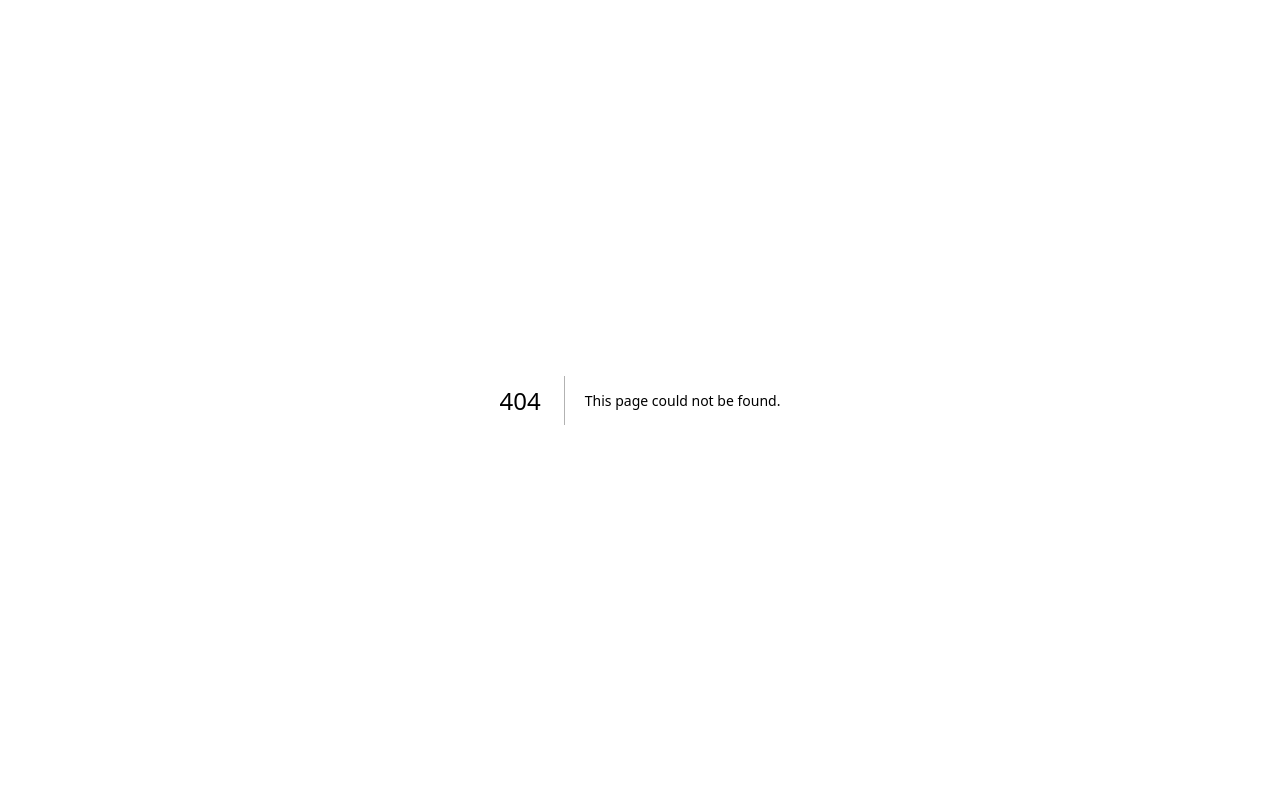
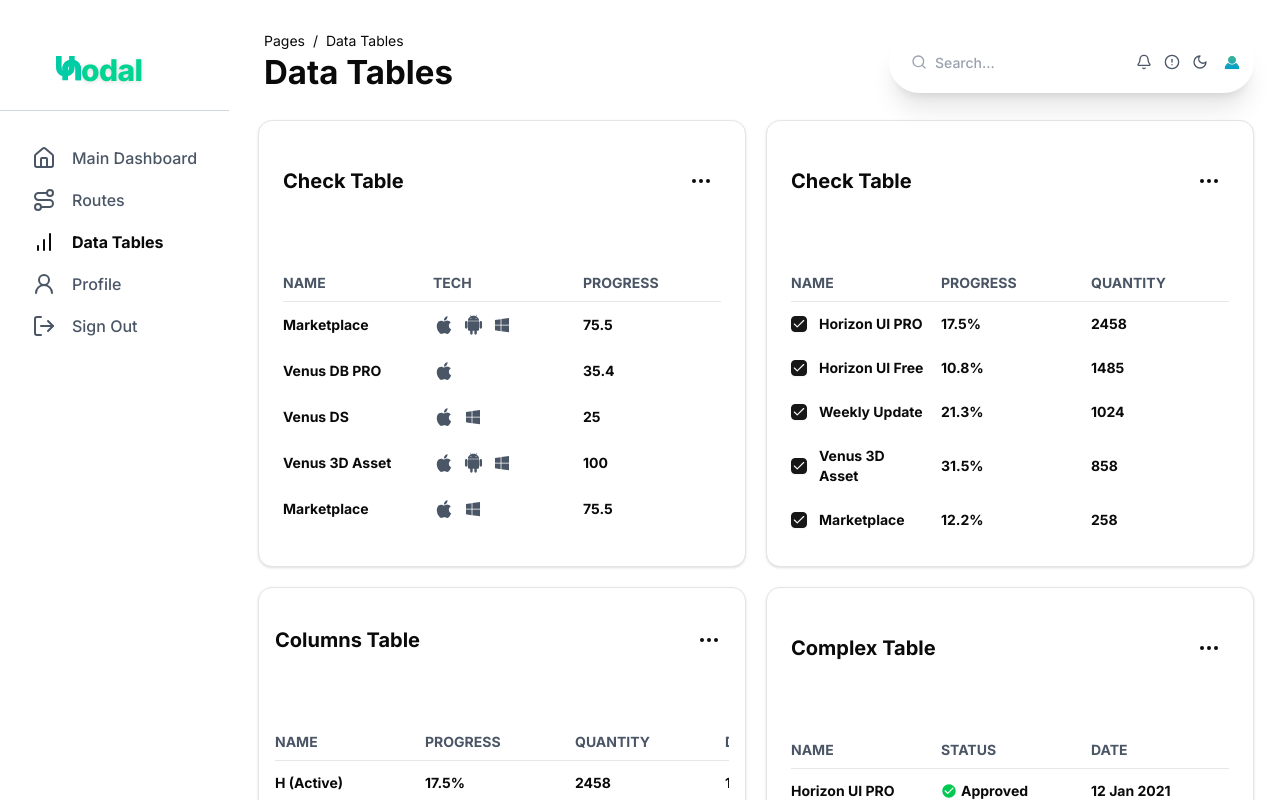
Before and after one commit to AlexandreDresch/nodal, a Next.js app: page /dashboard/data-tables in a window 1280 px wide. Before the commit this address had no page. Shown: the top 800 px of the page. Built offline with nearby package versions, Linux system fonts and the light colour scheme.

Commit message:
feat: add Tables component with multiple data tables for dashboard

```diff
--- /dev/null
+++ b/app/dashboard/data-tables/page.tsx
@@ -0,0 +1,27 @@
+'use client';
+
+import tableDataDevelopment from '@/variables/data-tables/table-data-development';
+import tableDataCheck from '@/variables/data-tables/table-data-check';
+import CheckTable from '@/components/dashboard/default/check-table';
+import tableDataColumns from '@/variables/data-tables/table-data-columns';
+import tableDataComplex from '@/variables/data-tables/table-data-complex';
+import DevelopmentTable from '@/components/dashboard/data-tables/development-table';
+import ColumnsTable from '@/components/dashboard/data-tables/columns-table';
+import ComplexTable from '@/components/dashboard/data-tables/complex-table';
+
+export default function Tables () {
+  return (
+    <div>
+      <div className="mt-5 grid h-full grid-cols-1 gap-5 md:grid-cols-2">
+        <DevelopmentTable tableData={tableDataDevelopment} />
+        <CheckTable tableData={tableDataCheck} />
+      </div>
+
+      <div className="mt-5 grid h-full grid-cols-1 gap-5 md:grid-cols-2">
+        <ColumnsTable tableData={tableDataColumns} />
+
+        <ComplexTable tableData={tableDataComplex} />
+      </div>
+    </div>
+  );
+};
```
